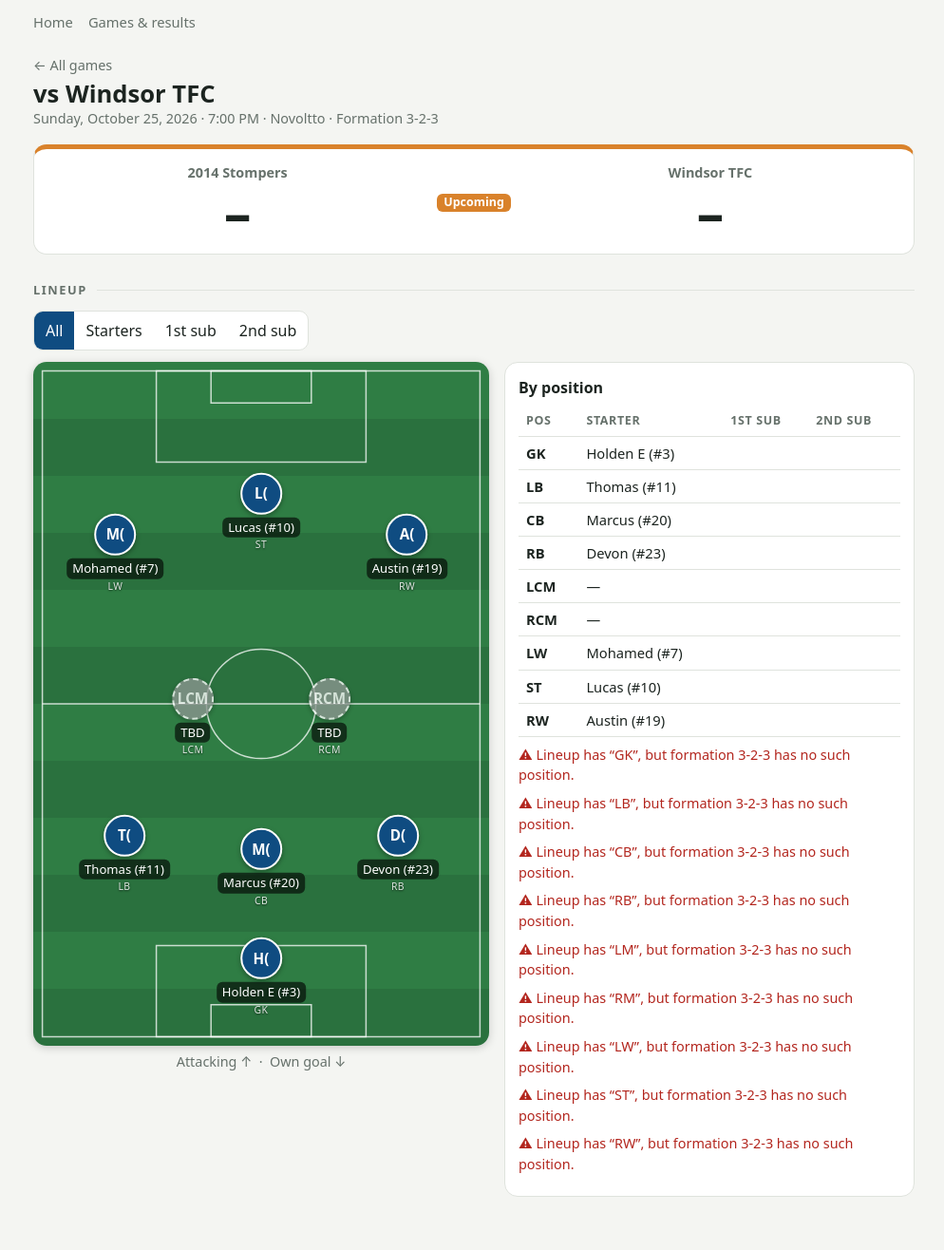
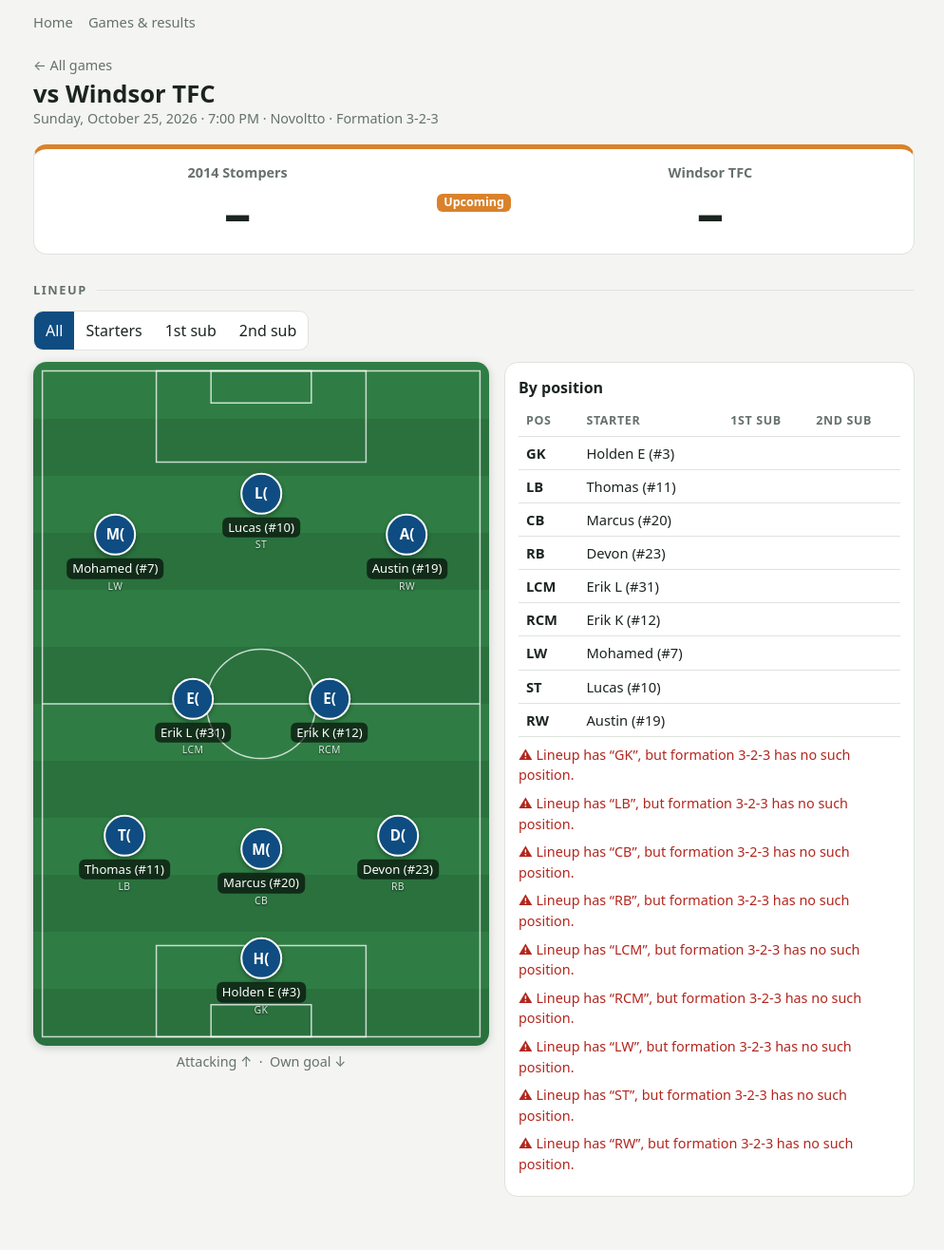
Before and after one commit to gevansscc/stompers2014, a Jekyll site: the page built from _games/2026-10-25-opponent-c.md, in a window 1280 px wide. Shown: the whole page at 95% size, without its empty margins (141-1135 px from the left). Built offline with Jekyll 4.4.1, drawn with Linux system fonts in a browser that asks for light colours; some of the changed lines change nothing that is shown.

Commit message:
Change LM and RM to LCM and RCM in lineup

```diff
--- a/_games/2026-10-25-opponent-c.md
+++ b/_games/2026-10-25-opponent-c.md
@@ -12,8 +12,8 @@ lineup:
   LB: Thomas (#11)
   CB: Marcus (#20)
   RB: Devon (#23)
-  LM: Erik L (#31)
-  RM: Erik K (#12)
+  LCM: Erik L (#31)
+  RCM: Erik K (#12)
   LW: Mohamed (#7)
   ST: Lucas (#10)
   RW: Austin (#19)
```
